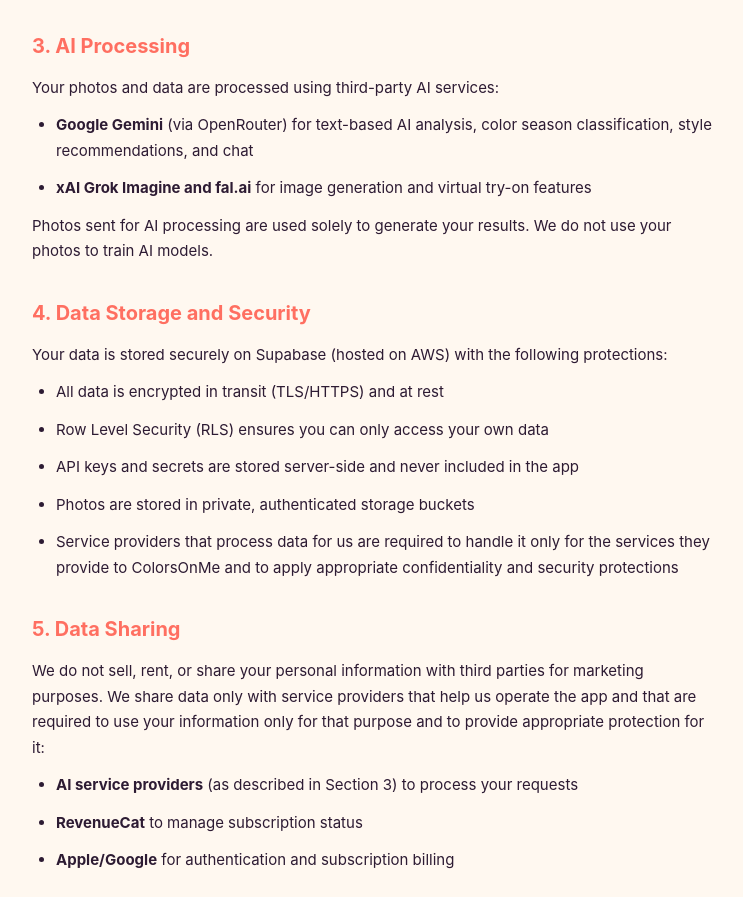
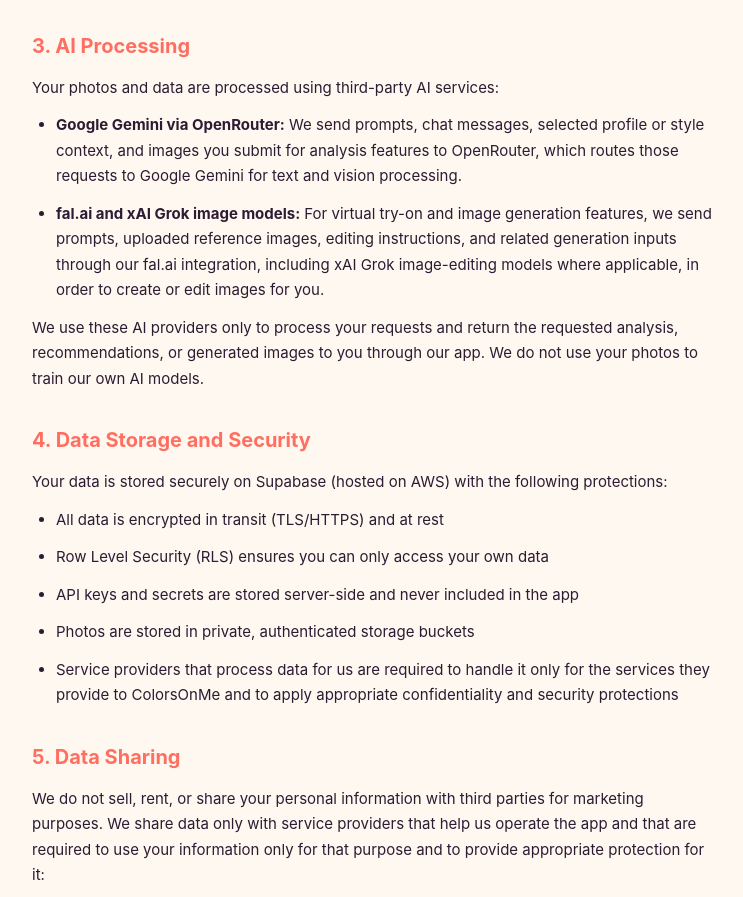
Before and after one commit to mohammedtalhaans/colorsonme-legal, a plain HTML site: page privacy/index.html in a window 1280 px wide. Shown: the part 1114-2011 px from the top of the page, without its empty margins (268-1011 px from the left). Drawn offline with Linux system fonts and the light colour scheme.

Commit message:
docs: clarify AI provider data flow

```diff
--- a/privacy/index.html
+++ b/privacy/index.html
@@ -51,10 +51,10 @@
     <h2>3. AI Processing</h2>
     <p>Your photos and data are processed using third-party AI services:</p>
     <ul>
-      <li><strong>Google Gemini</strong> (via OpenRouter) for text-based AI analysis, color season classification, style recommendations, and chat</li>
-      <li><strong>xAI Grok Imagine and fal.ai</strong> for image generation and virtual try-on features</li>
+      <li><strong>Google Gemini via OpenRouter:</strong> We send prompts, chat messages, selected profile or style context, and images you submit for analysis features to OpenRouter, which routes those requests to Google Gemini for text and vision processing.</li>
+      <li><strong>fal.ai and xAI Grok image models:</strong> For virtual try-on and image generation features, we send prompts, uploaded reference images, editing instructions, and related generation inputs through our fal.ai integration, including xAI Grok image-editing models where applicable, in order to create or edit images for you.</li>
     </ul>
-    <p>Photos sent for AI processing are used solely to generate your results. We do not use your photos to train AI models.</p>
+    <p>We use these AI providers only to process your requests and return the requested analysis, recommendations, or generated images to you through our app. We do not use your photos to train our own AI models.</p>
 
     <h2>4. Data Storage and Security</h2>
     <p>Your data is stored securely on Supabase (hosted on AWS) with the following protections:</p>
```
